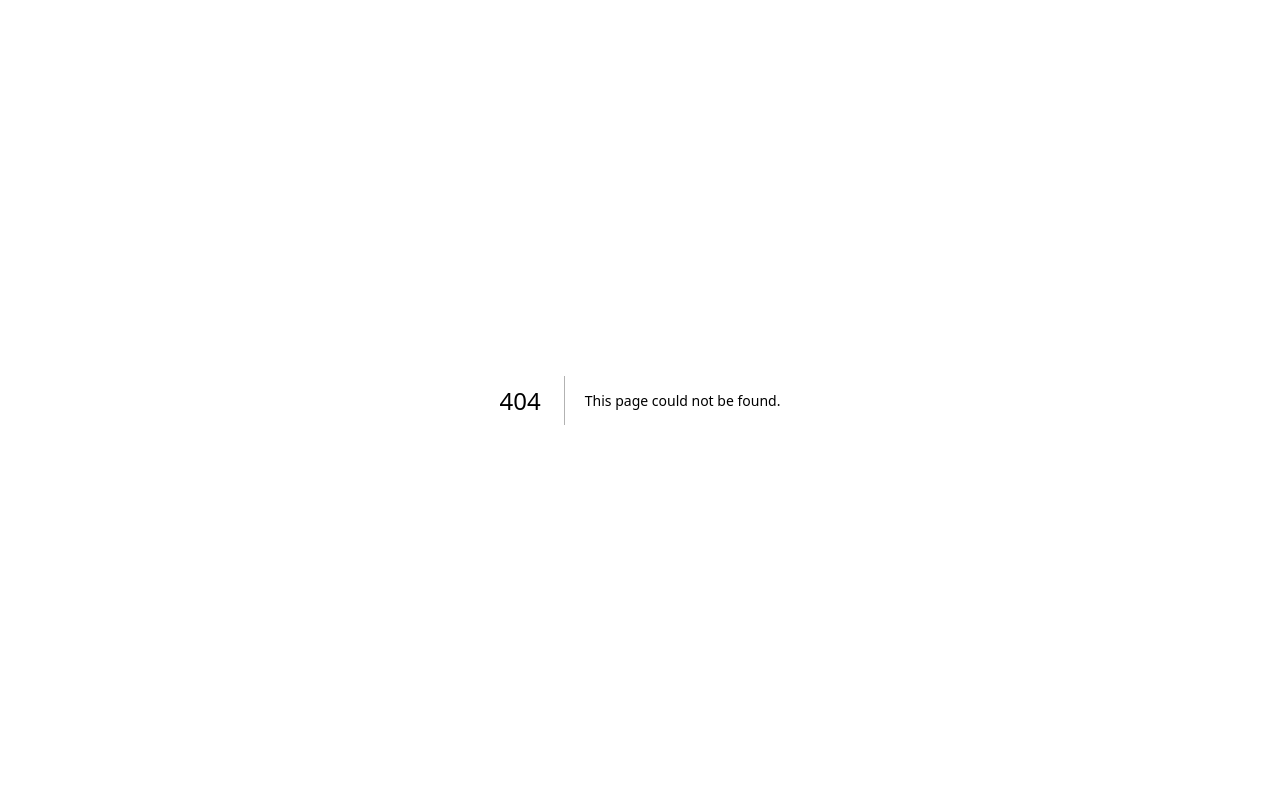
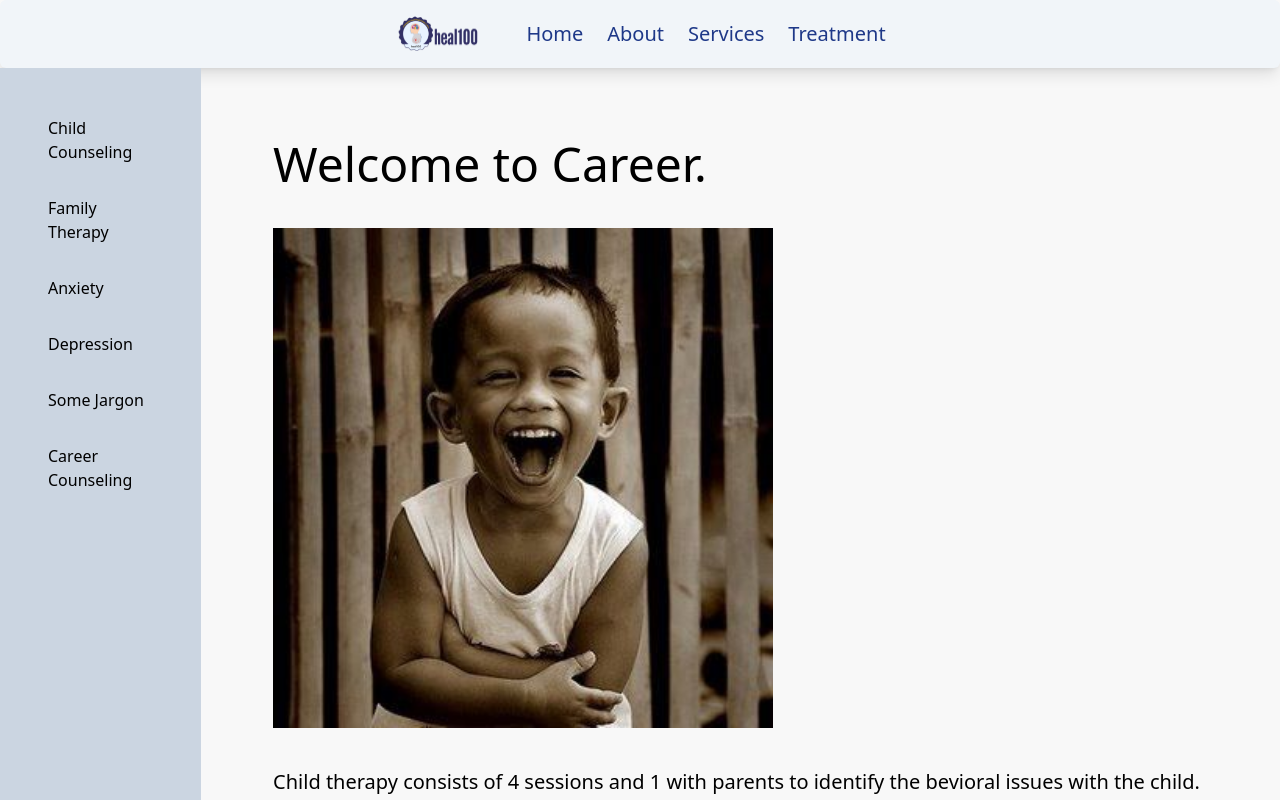
Before and after one commit to warlockM/test, a Next.js app in the folder design/: page /components/treatment/career in a window 1280 px wide. Before the commit this address had no page. Shown: the top 800 px of the page. Built offline with nearby package versions, Linux system fonts and the light colour scheme.

Commit message:
Career section added

```diff
--- /dev/null
+++ b/design/pages/components/treatment/career.js
@@ -0,0 +1,24 @@
+import Navbar from "../navbar";
+import Sidebar from "../sidebar";
+import Image from "next/image";
+import Footer from "../footer";
+
+export default function Career() {
+  return (
+    <div>
+        <Navbar />
+        <div class="flex">
+          <Sidebar />
+          <div class="container w-5/6 p-8 m-10">
+            <h1 class="text-5xl mb-10">Welcome to Career.</h1>
+            <Image src="/laugh2.jpg" width={500} height={500} />
+            <p class="text-xl mt-10">
+              Child therapy consists of 4 sessions and 1 with parents to
+              identify the bevioral issues with the child.
+            </p>
+          </div>
+        </div>
+        <Footer />
+      </div>
+  );
+}
```
